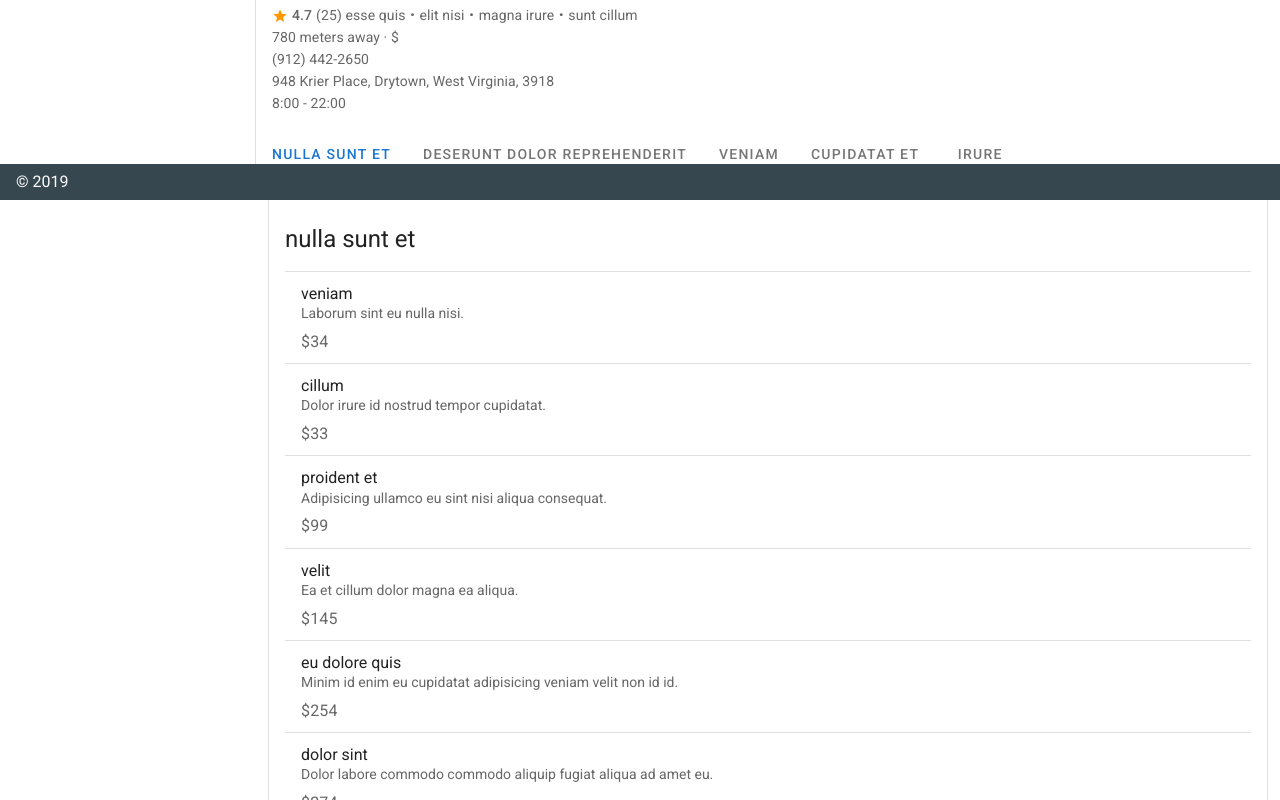
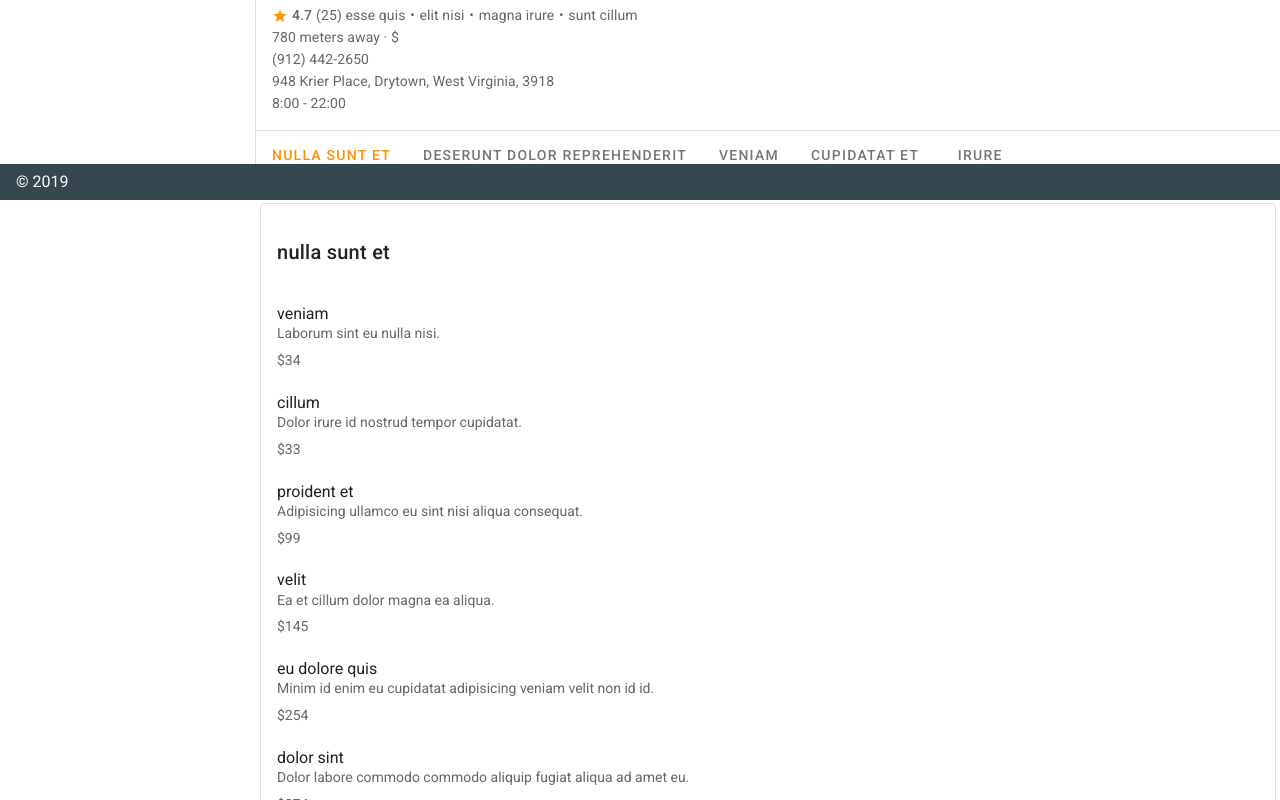
Before and after one commit to chunyayang/menubook, a Vue app: page /menu/1 in a window 1280 px wide. Shown: the part 600-1400 px from the top of the page. Built offline with nearby package versions, Linux system fonts and the light colour scheme; data requests are answered from the project's data file.

Commit message:
feature: change styles to fit material design

```diff
--- a/src/components/MenuList.vue
+++ b/src/components/MenuList.vue
@@ -3,6 +3,7 @@
     <v-tabs
       v-model="tabIndex"
       class="menu-list__tabs"
+      color="amber darken-3"
       @change="onTabChange($event)"
     >
       <v-tab
@@ -18,26 +19,21 @@
       <v-card
         v-for="category in categories"
         :key="category.name"
-        class="menu-list__category mb-6 py-4"
+        class="menu-list__category mt-6 mx-1 py-4"
         outlined
       >
-        <h2 class="headline pa-4">{{ category.name }}</h2>
-        <ul class="pa-0">
-          <li
-            v-for="item in category.items"
-            :key="item.itemId"
-            class="px-4"
-          >
-            <v-divider />
-            <v-list-item>
+        <v-card-title>{{ category.name }}</v-card-title>
+        <v-list three-line>
+          <template v-for="item in category.items">
+            <v-list-item :key="item.itemId">
               <v-list-item-content>
                 <v-list-item-title>{{ item.name }}</v-list-item-title>
                 <v-list-item-subtitle>{{ item.description }}</v-list-item-subtitle>
-                <v-list-item-subtitle class="subtitle-1 mt-2">${{ item.price }}</v-list-item-subtitle>
+                <v-list-item-subtitle class="mt-2">${{ item.price }}</v-list-item-subtitle>
               </v-list-item-content>
             </v-list-item>
-          </li>
-        </ul>
+          </template>
+        </v-list>
       </v-card>
     </TabItems>
   </div>
--- a/src/components/ui/TabItems.vue
+++ b/src/components/ui/TabItems.vue
@@ -1,6 +1,6 @@
 <template>
   <v-container
-    class="tab-items"
+    class="tab-items pa-0"
     v-scroll="onScroll"
   >
     <slot></slot>
--- a/src/pages/Menu.vue
+++ b/src/pages/Menu.vue
@@ -1,6 +1,7 @@
 <template>
   <div>
     <StoreInfoDetails :id="this.id" />
+    <v-divider />
     <MenuList :id="this.id" />
   </div>
 </template>
```
